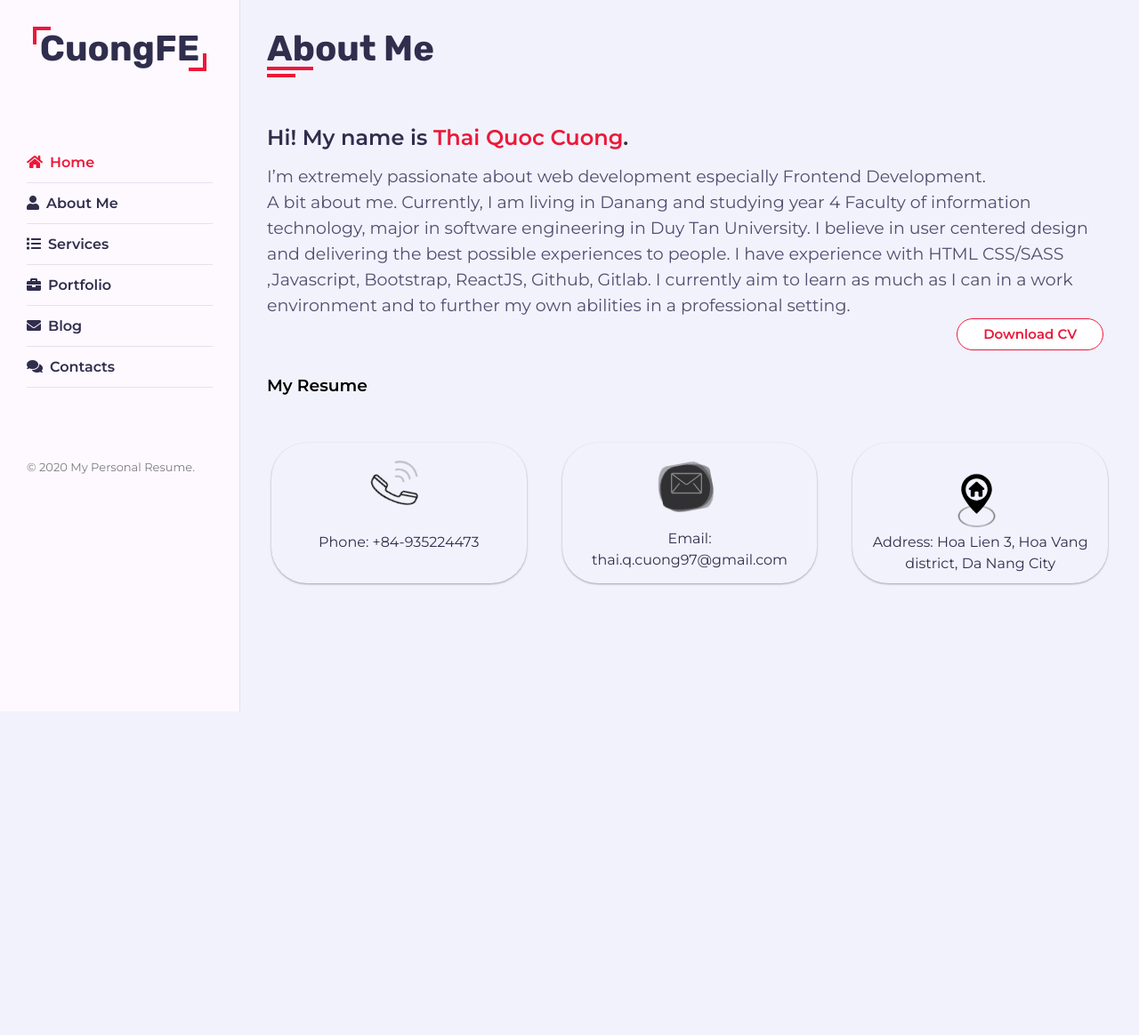
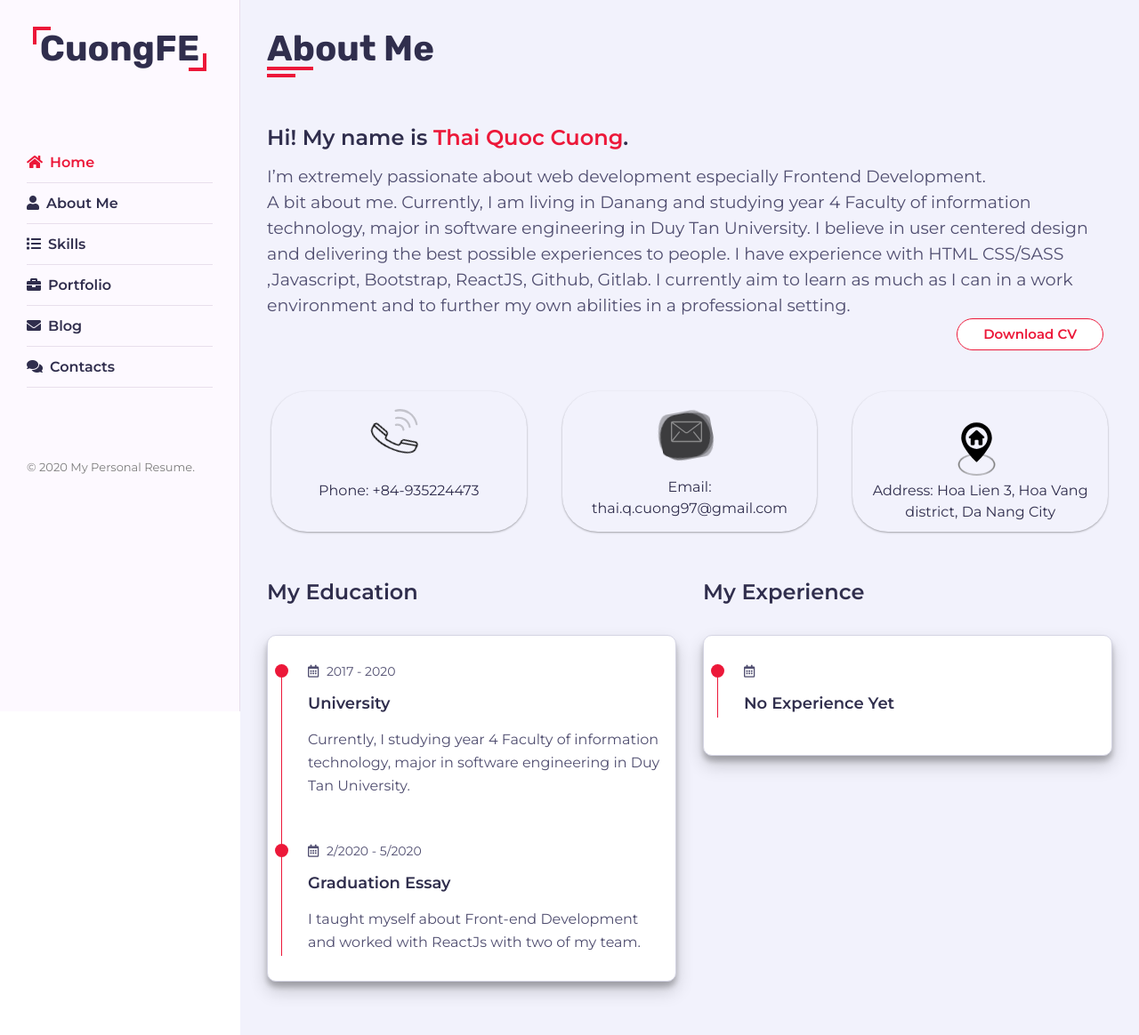
Before and after one commit to thaiqcuong97/CurriculumVitaePersonal, a PHP site: page /project_content/index.html in a window 1280 px wide. Shown: the whole page at 89% size. Before the commit the page ends 800 px from the top, so only its background shows below. Run offline with PHP 8.4, Linux system fonts and the light colour scheme.

Commit message:
about me

```diff
--- a/css/general.css
+++ b/css/general.css
@@ -14,22 +14,25 @@
 .side_navigation .nav-toggler span i {
   color: var(--red);
 }
-.about .about_content .personal_info .info_item  span,
+.about .about_content .personal_info .info_item span,
 .about .about_content .about_text,
 .side_navigation .logo a,
 .side_navigation .nav li a,
 .section_title h2,
-.intro .control_introduce  {
+.intro .control_introduce {
   color: var(--heading);
 }
+.education .timeline .timeline_item .circle_dot,
+.experience .timeline .timeline_item .circle_dot,
+.education .timeline .timeline_item::before,
+.experience .timeline .timeline_item::before,
 .section_title h2::after,
 .section_title h2::before,
-.intro .social_link a
-{
+.intro .social_link a {
   background: var(--red);
 }
 
-.padd-15{
+.padd-15 {
   padding-left: 15px;
   padding-right: 15px;
 }
@@ -38,3 +41,11 @@
   flex-direction: column;
   text-align: center;
 }
+
+.education,
+.experience {
+  flex: 0 0 50%;
+  -ms-flex: 0 0 50%;
+  max-width: 50%;
+  margin-top: 30px;
+}
--- a/css/main.css
+++ b/css/main.css
@@ -49,3 +49,6 @@ body {
   font-weight: 400;
   text-decoration: none;
 }
+li {
+  list-style: none;
+}
--- a/css/style.css
+++ b/css/style.css
@@ -41,7 +41,7 @@
   bottom: 0;
   right: 0;
 }
-/* End logo */
+/*----------End logo-----------*/
 
 /* Nav toggler */
 .side_navigation .nav-toggler {
@@ -68,14 +68,12 @@
   justify-content: center;
 }
 .side_navigation .nav-toggler span i {
-  /* height: 2px;
-  width: 24px;*/
   display: inline-block;
   position: relative;
   font-size: 20px;
   top: 2px;
 }
-/*End Nav toggler */
+/*-------End Nav toggler----------*/
 
 /* Side Navigation */
 .side_navigation .nav {
@@ -110,10 +108,9 @@
   font-size: 13px;
   color: var(--copy-text);
 }
-/* End  Side Navigation */
+/*----------End Side Navigation----------*/
 
-/* Body Home */
-
+/* Home section */
 .home {
   display: flex;
   display: -ms-flexbox;
@@ -209,9 +206,7 @@
 .hidden {
   opacity: 0;
 }
-
 /* Icon Social Link */
-
 .intro .social_link {
   margin-top: 25px;
   cursor: pointer;
@@ -243,6 +238,7 @@
   -ms-transform: scale(1.3);
   -o-transform: scale(1.3);
 }
+/* --------------End Home section----------------- */
 
 /* About Me */
 .about .about_content {
@@ -270,7 +266,7 @@
 .about .about_content .personal_info {
   display: flex;
   width: 100%;
-  margin: 30px 0;
+  margin: 0;
   flex-wrap: wrap;
 }
 .about .about_content .personal_info .info_item {
@@ -298,7 +294,8 @@
   position: relative;
   z-index: 100;
 }
-/* Common button styles  download */
+
+/* button nina download cv */
 .btn_download_cv {
   text-align: center;
   margin: 0 10px 26px 10px;
@@ -323,7 +320,6 @@
   vertical-align: middle;
 }
 
-/* Nina */
 .btn_nina {
   border-radius: 40px;
   background: #fff;
@@ -417,8 +413,10 @@
   -webkit-transition-delay: 0.495s;
   transition-delay: 0.495s;
 }
+/*----------End button nina download cv----------*/
 
-/*icon phone */
+/* Personal info */
+/*Icon phone */
 .signal {
   position: absolute;
   left: 53%;
@@ -477,7 +475,7 @@
   }
 }
 
-/* icon gmail */
+/* Icon gmail */
 .email_item {
   margin-bottom: 6px;
 }
@@ -502,10 +500,9 @@
   -ms-transition: 0.3s linear;
   -o-transition: 0.3s linear;
 }
-
 .box::after {
   content: "";
-  background-color: #000;
+  background-color: var(--bg-dark);
   border-radius: var(--br-blobby-after);
   position: absolute;
   opacity: 0.5;
@@ -520,10 +517,9 @@
   -o-transition: 0.2s linear;
   z-index: 1;
 }
-
 .box::before {
   content: "";
-  background-color: #000;
+  background-color: var(--bg-dark);
   border-radius: var(--br-blobby-before);
   position: absolute;
   opacity: 0.4;
@@ -549,8 +545,7 @@
   }
 }
 
-/* icon address */
-
+/* Icon address */
 .address_item .pulse {
   height: 14px;
   width: 14px;
@@ -620,3 +615,106 @@
     -o-transform: translate(0, 0px);
   }
 }
+/*----------------End personal info----------------*/
+/* My Resume */
+.education h3.title,
+.experience h3.title {
+  font-size: 24px;
+  margin-bottom: 30px;
+  font-weight: 700;
+  color: var(--heading);
+}
+.education .timeline_box,
+.experience .timeline_box {
+  flex: 0 0 100%;
+  -ms-flex: 0 0 100%;
+  max-width: 100%;
+}
+.education .timeline,
+.experience .timeline {
+  background: var(--heading-wh);
+  padding: 30px 15px;
+  border: 1px solid var(--border-dark);
+  border-radius: 10px;
+  -webkit-border-radius: 10px;
+  -moz-border-radius: 10px;
+  -ms-border-radius: 10px;
+  -o-border-radius: 10px;
+  width: 100%;
+  box-shadow: 0 0.625rem 1.25rem rgba(0, 0, 0, 0.19),
+    0 0.375rem 0.375rem rgba(0, 0, 0, 0.23);
+}
+.education .timeline .timeline_item,
+.experience .timeline .timeline_item {
+  position: relative;
+  padding-left: 30px;
+  padding-bottom: 50px;
+}
+.education .timeline .timeline_item:last-child,
+.experience .timeline .timeline_item:last-child {
+  padding-bottom: 0px;
+}
+.education .timeline .timeline_item::before,
+.experience .timeline .timeline_item::before {
+  content: "";
+  position: absolute;
+  width: 1px;
+  height: 100%;
+  left: 0;
+  top: 2px;
+}
+.education .timeline .timeline_item .circle_dot,
+.experience .timeline .timeline_item .circle_dot {
+  position: absolute;
+  left: -7px;
+  top: 2px;
+  height: 15px;
+  width: 15px;
+  border-radius: 50%;
+  -webkit-border-radius: 50%;
+  -moz-border-radius: 50%;
+  -ms-border-radius: 50%;
+  -o-border-radius: 50%;
+}
+.education .timeline .timeline_item .timeline_date,
+.experience .timeline .timeline_item .timeline_date {
+  font-weight: 400;
+  font-size: 14px;
+  margin-bottom: 12px;
+  color: var(--text);
+}
+.education .timeline .timeline_item .timeline_date i,
+.experience .timeline .timeline_item .timeline_date i {
+  margin-right: 5px;
+  line-height: 0;
+}
+.education .timeline .timeline_item .timeline_title,
+.experience .timeline .timeline_item .timeline_title {
+  font-weight: 700;
+  font-size: 18px;
+  margin-bottom: 14px;
+  text-transform: capitalize;
+  color: var(--heading);
+}
+.education .timeline .timeline_item .timeline_text,
+.experience .timeline .timeline_item .timeline_text {
+  font-size: 16px;
+  line-height: 26px;
+  color: var(--text);
+  margin: 0;
+}
+/*---------End my Resume----------*/
+/*------End About me-------*/
+
+/* Skills */
+.skills .skill_content {
+  -ms-flex: 0 0 100%;
+  flex: 0 0 100%;
+  max-width: 100%;
+}
+.skills .skill_content .skill_text {
+  -ms-flex: 0 0 100%;
+  flex: 0 0 100%;
+  max-width: 100%;
+  text-align: center;
+}
--- a/project_content/index.html
+++ b/project_content/index.html
@@ -12,12 +12,6 @@
     <link rel="stylesheet" href="/js/script.js" />
   </head>
   <body>
-    <!--audio-->
-    <audio
-      id="my_audio"
-      loop="loop"
-      src="https://r6---sn-8qj-q5q6.googlevideo.com/videoplayback?expire=1595286388&ei=FM8VX7viK4-vkgajiL7ACw&ip=104.129.202.146&id=o-AIVAFn8M8GccpSpdSoUrbgvMj_61DfHqHqT6N7_ArOrW&itag=18&source=youtube&requiressl=yes&vprv=1&mime=video%2Fmp4&gir=yes&clen=247513225&ratebypass=yes&dur=3914.721&lmt=1540295667216920&fvip=4&fexp=23883098&c=WEB&txp=5531432&sparams=expire%2Cei%2Cip%2Cid%2Citag%2Csource%2Crequiressl%2Cvprv%2Cmime%2Cgir%2Cclen%2Cratebypass%2Cdur%2Clmt&sig=AOq0QJ8wRQIhALGDt8dopX2dohemMH6BYIIwUY4wwrthRDAj9WsRs2yaAiBJVVyPIHiiE2qTlleDMHf7bMceaHzSTCyO5iGr-WGszw%3D%3D&video_id=TTXFKD7fMlE&title=%F0%9F%92%A6+Chillhop+Essentials+Summer+2018+%E2%80%A2+jazz+beats+%26+chill+hiphop&redirect_counter=1&rm=sn-n4vek7d&req_id=457b5a34164fa3ee&cms_redirect=yes&ipbypass=yes&mh=6m&mip=2001:ee0:4b43:8c60:689b:4577:42bb:5501&mm=31&mn=sn-8qj-q5q6&ms=au&mt=1595264684&mv=m&mvi=6&pl=48&lsparams=ipbypass,mh,mip,mm,mn,ms,mv,mvi,pl&lsig=AG3C_xAwRgIhAJHAMmUp-0yqhLYAmiYrRBdVWwEhxm3HXud5Q_BpztykAiEApWue7wuwuRVCJFk2ozhsHVGPfe2HGQMP7ATba1AOqfc%3D"
-    ></audio>
     <!--Main Container-->
     <div class="main_container">
       <!--Side Navigation-->
@@ -26,7 +20,7 @@
         <div class="logo">
           <a href="#">CuongFE </a>
         </div>
-        <!--End Logo-->
+        <!------End Logo-------->
         <!--Nav Toggler-->
         <div class="nav-toggler">
           <span><i class="fas fa-bars"></i></span>
@@ -37,7 +31,7 @@
             <li>
               <a class="active" href="#"><i class="fas fa-home"></i>Home</a>
               <a href="#"><i class="fas fa-user"></i>About Me</a>
-              <a href="#"><i class="fas fa-list"></i>Services</a>
+              <a href="#"><i class="fas fa-list"></i>Skills</a>
               <a href="#"><i class="fas fa-briefcase"></i>Portfolio</a>
               <a href="#"><i class="fas fa-envelope"></i>Blog</a>
               <a href="#"><i class="fas fa-comments"></i>Contacts</a>
@@ -48,7 +42,7 @@
         <div class="copy_right_text">
           &copy; 2020 My Personal Resume.
         </div>
-        <!--End Nav-->
+        <!----------End Nav---------->
       </div>
       <!--Side Navigation-->
       <!--Main Content-->
@@ -72,9 +66,10 @@
             </div>
           </div>
         </section>
-        <!--Home section End-->
+        <!-----------Home section End----------->
+
         <!-- About Me-->
-        <section class="about section">
+        <section class="about section ">
           <div class="container">
             <div class="row">
               <div class="section_title padd-15">
@@ -84,6 +79,7 @@
             <div class="row">
               <div class="about_content padd-15">
                 <div class="row">
+                  <!--About text-->
                   <div class="about_text padd-15">
                     <h3>Hi! My name is <span>Thai Quoc Cuong</span>.</h3>
                     <p>
@@ -99,8 +95,14 @@
                       environment and to further my own abilities in a
                       professional setting.
                     </p>
+
+                    <!--Button download-->
                     <div class="btn_download_cv">
-                      <a class="btn btn_nina" href="https://i.topcv.vn/thaiquoccuong?ref=2789377" data-text="Download CV">
+                      <a
+                        class="btn btn_nina"
+                        href="https://i.topcv.vn/thaiquoccuong?ref=2789377"
+                        data-text="Download CV"
+                      >
                         <span>D</span>
                         <span>o</span>
                         <span>w</span>
@@ -116,23 +118,20 @@
                     </div>
                   </div>
                 </div>
+
+                <!--Personal info-->
                 <div class="row">
-                  <dev class="resume padd-15">
-                    <h3>My Resume</h3>
-                  </dev>
-                </div>
-                <div class="row">
-                  <div class="personal_info ">
-                    <div class="info_item flex_b ">
+                  <div class="personal_info">
+                    <div class="info_item flex_b">
                       <div class="phone_item">
                         <img src="/image/icon/phone.svg" alt="" />
                       </div>
                       <div class="signal">
-                          <img src="/image/icon/noun_signal.svg" alt="">
+                        <img src="/image/icon/noun_signal.svg" alt="" />
                       </div>
                       <span>Phone: +84-935224473</span>
                     </div>
-                    <div class="info_item flex_b ">
+                    <div class="info_item flex_b">
                       <div class="email_item">
                         <img src="/image/icon/email.svg" alt="" />
                         <div class="box"></div>
@@ -141,10 +140,71 @@
                     </div>
                     <div class="info_item flex_b">
                       <div class="address_item">
-                        <img src="/image/icon/adress.svg" alt="">
-                        <div class='pulse'></div>
+                        <img src="/image/icon/adress.svg" alt="" />
+                        <div class="pulse"></div>
                       </div>
-                      <span>Address: Hoa Lien 3, Hoa Vang district, Da Nang City</span>
+                      <span>
+                        Address: Hoa Lien 3, Hoa Vang district, Da Nang City
+                      </span>
+                    </div>
+                  </div>
+                </div>
+
+                <!--My Resume-->
+                <div class="row">
+                  <div class="education padd-15">
+                    <h3 class="title">My Education</h3>
+                    <div class="row padd-15">
+                      <div class="timeline_box">
+                        <div class="timeline shadow_dark">
+                          <!--time line item-->
+                          <div class="timeline_item">
+                            <div class="circle_dot"></div>
+                            <h6 class="timeline_date">
+                              <i class="far fa-calendar-alt"></i>
+                              <span>2017 - 2020</span>
+                            </h6>
+                            <h4 class="timeline_title">University</h4>
+                            <p class="timeline_text">
+                              Currently, I studying year 4 Faculty of
+                              information technology, major in software
+                              engineering in Duy Tan University.
+                            </p>
+                          </div>
+                          <div class="timeline_item">
+                            <div class="circle_dot"></div>
+                            <h6 class="timeline_date">
+                              <i class="far fa-calendar-alt"></i>
+                              <span>2/2020 - 5/2020</span>
+                            </h6>
+                            <h4 class="timeline_title">Graduation essay</h4>
+                            <p class="timeline_text">
+                              I taught myself about Front-end Development and
+                              worked with ReactJs with two of my team.
+                            </p>
+                          </div>
+                        </div>
+                      </div>
+                    </div>
+                  </div>
+                  <div class="experience padd-15">
+                    <h3 class="title">My Experience</h3>
+                    <div class="row padd-15">
+                      <div class="timeline_box">
+                        <div class="timeline shadow_dark">
+                          <!--time line item-->
+                          <div class="timeline_item">
+                            <div class="circle_dot"></div>
+                            <h6 class="timeline_date">
+                              <i class="far fa-calendar-alt"></i>
+                            </h6>
+                            <h4 class="timeline_title">
+                              No experience yet
+                            </h4>
+                            <p class="timeline_text"></p>
+                          </div>
+                        </div>
+                      </div>
                     </div>
                   </div>
                 </div>
@@ -152,10 +212,12 @@
             </div>
           </div>
         </section>
+        <!---------------About Me End------------->
+
       </div>
-      <!--Main Content End-->
+      <!-----------Main Content End----------->
     </div>
-    <!--Main Container End-->
+    <!---------Main Container End--------->
   </body>
   <script src="/js/script.js"></script>
 </html>
```
Lines whose indentation alone changed are shown as unchanged.
